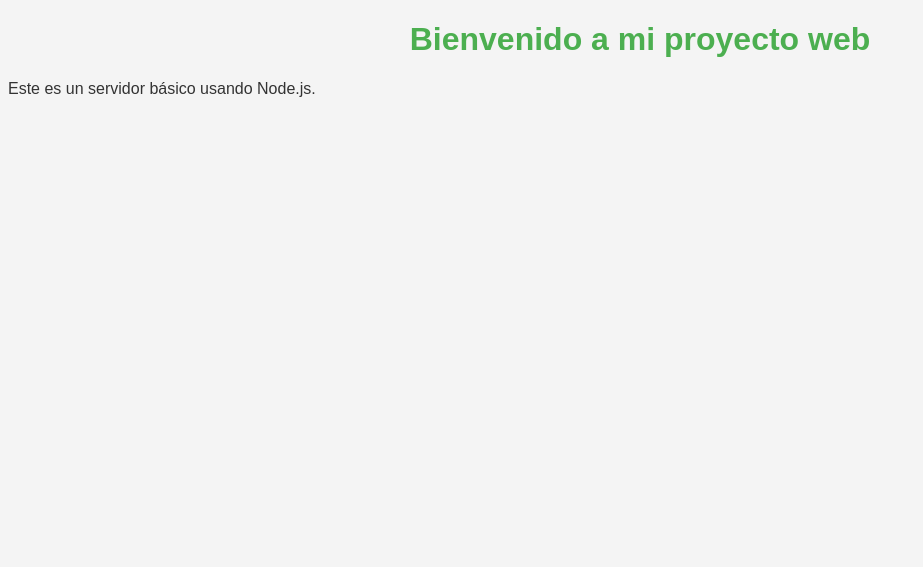
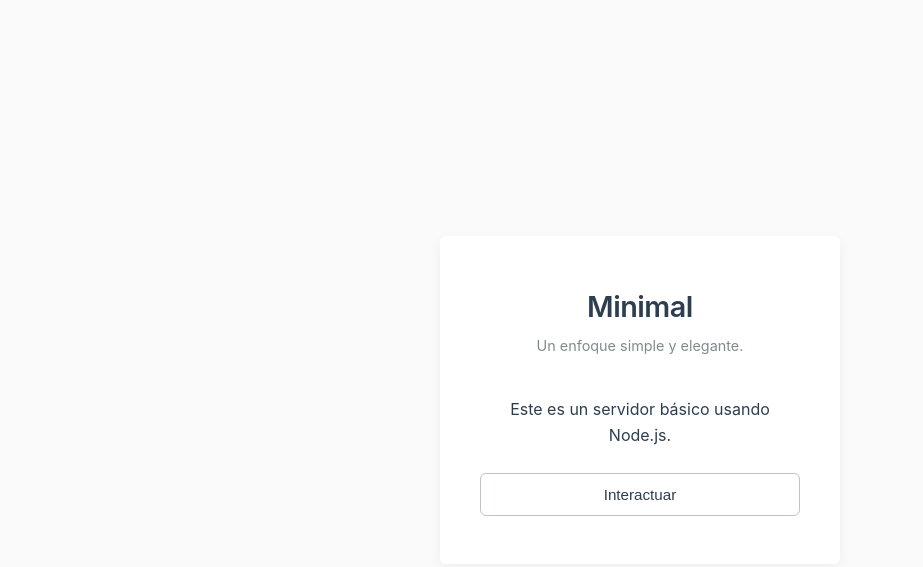
Before and after one commit to DaBeMCC/Laboratorio10, a website: page public/index.html in a window 1280 px wide. Shown: the whole page, without its empty margins (0-923 px from the left). Drawn offline with Linux system fonts and the light colour scheme.

Commit message:
Agregado modificaciones en el index, css y js desde actualizacion-rama

```diff
--- a/public/index.html
+++ b/public/index.html
@@ -3,12 +3,22 @@
 <head>
     <meta charset="UTF-8">
     <meta name="viewport" content="width=device-width, initial-scale=1.0">
-    <title>Mi Proyecto Web</title>
+    <title>Mi Proyecto Minimalista</title>
     <link rel="stylesheet" href="style.css">
 </head>
 <body>
-    <h1>Bienvenido a mi proyecto web</h1>
-    <p>Este es un servidor básico usando Node.js.</p>
+    <main class="container">
+        <header>
+            <h1>Minimal</h1>
+            <p>Un enfoque simple y elegante.</p>
+        </header>
+
+        <section class="content">
+            <p id="status-message">Este es un servidor básico usando Node.js.</p>
+            <button id="action-btn">Interactuar</button>
+        </section>
+    </main>
+
     <script src="script.js"></script>
 </body>
 </html>
--- a/public/script.js
+++ b/public/script.js
@@ -1 +1,14 @@
 console.log('¡Script cargado con éxito!');
+
+// Esperamos a que el HTML cargue completamente
+document.addEventListener('DOMContentLoaded', () => {
+    const btn = document.getElementById('action-btn');
+    const message = document.getElementById('status-message');
+
+    btn.addEventListener('click', () => {
+        message.textContent = '¡La interacción funciona! Diseño limpio y responsivo.';
+        btn.textContent = 'Completado';
+        btn.style.pointerEvents = 'none'; // Desactiva el botón después del clic
+        btn.style.opacity = '0.5';
+    });
+});
--- a/public/style.css
+++ b/public/style.css
@@ -1,10 +1,71 @@
-body {
-    font-family: Arial, sans-serif;
-    background-color: #f4f4f4;
-    color: #333;
+/* Variables para mantener los colores consistentes */
+:root {
+    --bg-color: #fafafa;
+    --text-color: #2c3e50;
+    --border-radius: 6px;
 }
 
-h1 {
+/* Reseteo básico para que se vea igual en todos los navegadores */
+* {
+    box-sizing: border-box;
+    margin: 0;
+    padding: 0;
+}
+
+body {
+    /* Tipografía nativa del sistema para mayor limpieza */
+    font-family: -apple-system, BlinkMacSystemFont, "Segoe UI", Roboto, sans-serif;
+    background-color: var(--bg-color);
+    color: var(--text-color);
+    display: flex;
+    justify-content: center;
+    align-items: center;
+    min-height: 100vh;
+    line-height: 1.6;
+}
+
+.container {
+    background: #ffffff;
+    padding: 3rem 2.5rem;
+    border-radius: var(--border-radius);
+    box-shadow: 0 4px 12px rgba(0, 0, 0, 0.05); /* Sombra muy sutil */
+    max-width: 400px;
+    width: 90%;
     text-align: center;
-    color: #4CAF50;
 }
+
+header h1 {
+    font-size: 1.8rem;
+    font-weight: 600;
+    margin-bottom: 0.25rem;
+    letter-spacing: -0.5px;
+}
+
+header p {
+    color: #7f8c8d;
+    font-size: 0.9rem;
+    margin-bottom: 2.5rem;
+}
+
+.content {
+    display: flex;
+    flex-direction: column;
+    gap: 1.5rem;
+}
+
+button {
+    background-color: transparent;
+    color: var(--text-color);
+    border: 1px solid #bdc3c7;
+    padding: 0.75rem 1.5rem;
+    font-size: 0.95rem;
+    border-radius: var(--border-radius);
+    cursor: pointer;
+    transition: all 0.3s ease;
+}
+
+button:hover {
+    background-color: var(--text-color);
+    color: #ffffff;
+    border-color: var(--text-color);
+}
```
